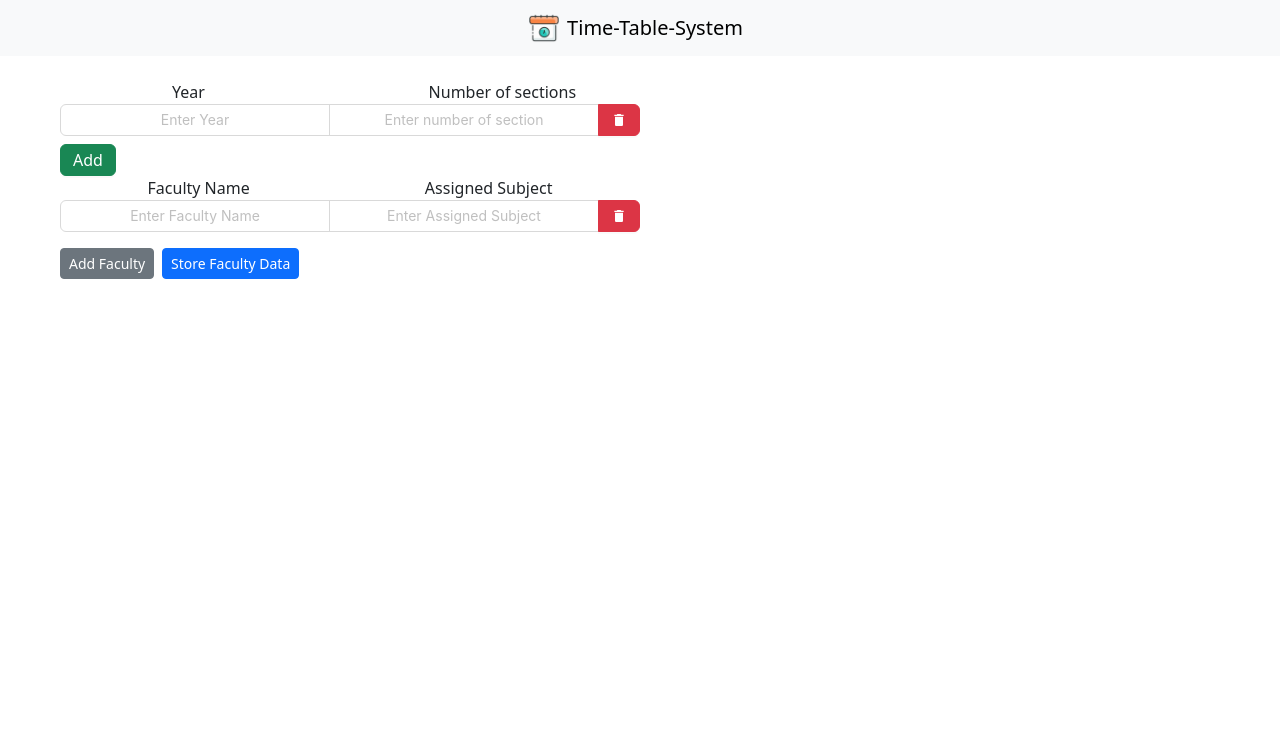
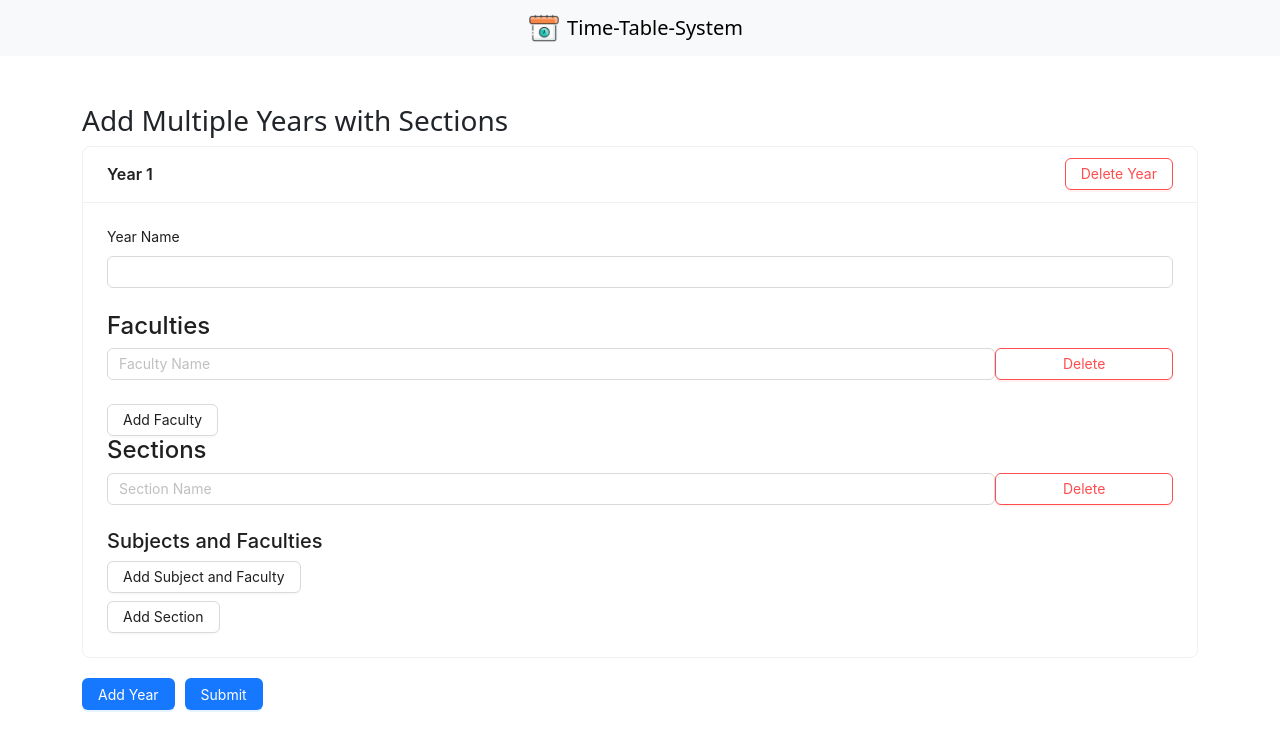
Before and after one commit to Divyx09/time-table-system, a React (Vite) app: page / in a window 1280 px wide. Shown: the top 750 px of the page. Built offline with nearby package versions, Linux system fonts and the light colour scheme.

Commit message:
form for data

```diff
--- a/src/Component/Dashboard.jsx
+++ b/src/Component/Dashboard.jsx
@@ -1,12 +1,14 @@
 import React from "react";
 import InputForm from "./InputForm";
 import Navbar from "./Navbar";
+import YearAndSection from "./YearAndSection";
 
 const Dashboard = () => {
   return (
     <div>
       <Navbar />
-      <InputForm />
+      {/* <InputForm /> */}
+      <YearAndSection />
     </div>
   );
 };
--- a/src/Component/InputForm.jsx
+++ b/src/Component/InputForm.jsx
@@ -1,20 +1,22 @@
 import { Input, Space, Button } from "antd";
-import React, { useEffect, useState } from "react";
+import { useEffect, useState } from "react";
 import { ToastContainer, toast } from "react-toastify";
 import "react-toastify/dist/ReactToastify.css";
 import { MdDelete } from "react-icons/md";
-import { FaPlus } from "react-icons/fa";
+import getQueryData from "../api/getQueryData";
 
 const InputForm = () => {
-  const [timeSlots, setTimeSlots] = useState("");
+  // const [timeSlots, setTimeSlots] = useState("");
 
-  const [classRoomId, setClassRoomId] = useState("");
-  const [classRoomNumber, setClassRoomNumber] = useState("");
-  const [classCapacity, setClassCapacity] = useState("");
+  // const [classRoomId, setClassRoomId] = useState("");
+  // const [classRoomNumber, setClassRoomNumber] = useState("");
+  // const [classCapacity, setClassCapacity] = useState("");
 
-  const [labId, setLabId] = useState("");
-  const [labNumber, setLabNumber] = useState("");
-  const [labCapacity, setLabCapacity] = useState("");
+  // const [labId, setLabId] = useState("");
+  // const [labNumber, setLabNumber] = useState("");
+  // const [labCapacity, setLabCapacity] = useState("");
+
+  const { data, error } = getQueryData();
 
   const idGenrator = (initials) => {
     let id = "";
@@ -106,26 +108,30 @@ const InputForm = () => {
     }
   };
 
+  useEffect(() => {
+    console.log(data);
+  }, []);
+
   return (
     <>
-      <div className="row my-4 mx-0">
+      <div className='row my-4 mx-0'>
         <div>
-          <div className="col-6 d-flex justify-content-around mx-5">
+          <div className='col-6 d-flex justify-content-around mx-5'>
             <label>Year</label>
             <label>Number of sections</label>
           </div>
           {section.map((session, index) => (
-            <div className="row mx-5">
-              <div className="col-6 px-0">
-                <Space.Compact className="w-100 mb-2">
-                  <Input className="text-center" placeholder="Enter Year" />
+            <div className='row mx-5' key={index}>
+              <div className='col-6 px-0'>
+                <Space.Compact className='w-100 mb-2'>
+                  <Input className='text-center' placeholder='Enter Year' />
                   <Input
-                    className="text-center"
-                    placeholder="Enter number of section"
+                    className='text-center'
+                    placeholder='Enter number of section'
                   />
                   <Button
-                    className="btn btn-danger d-flex align-items-center"
-                    onClick={() =>  handleDeleteSectionPerYearInputFields (index)}
+                    className='btn btn-danger d-flex align-items-center'
+                    onClick={() => handleDeleteSectionPerYearInputFields(index)}
                   >
                     <MdDelete />
                   </Button>
@@ -134,38 +140,38 @@ const InputForm = () => {
             </div>
           ))}
           <Button
-            className="btn btn-success d-flex align-items-center mx-5"
+            className='btn btn-success d-flex align-items-center mx-5'
             onClick={addSectionPerYear}
           >
             Add
           </Button>
 
-          <div className="row mx-5">
-            <div className="col-6  px-0">
-              <div className="d-flex justify-content-around ">
+          <div className='row mx-5'>
+            <div className='col-6  px-0'>
+              <div className='d-flex justify-content-around '>
                 <label> Faculty Name</label>
                 <label> Assigned Subject</label>
               </div>
               {facultyDataArray.map((faculty, index) => (
-                <Space.Compact className="w-100 mb-2" key={index}>
+                <Space.Compact className='w-100 mb-2' key={index}>
                   <Input
-                    className="text-center"
-                    placeholder="Enter Faculty Name"
+                    className='text-center'
+                    placeholder='Enter Faculty Name'
                     value={faculty.facultyName}
                     onChange={(e) =>
                       handleFacultyNameChange(index, e.target.value)
                     }
                   />
                   <Input
-                    className="text-center"
-                    placeholder="Enter Assigned Subject"
+                    className='text-center'
+                    placeholder='Enter Assigned Subject'
                     value={faculty.assignedSubject}
                     onChange={(e) =>
                       handleAssignedSubjectChange(index, e.target.value)
                     }
                   />
                   <Button
-                    className="btn btn-danger d-flex align-items-center"
+                    className='btn btn-danger d-flex align-items-center'
                     onClick={() => handleDeleteFacultyInputFieldButton(index)}
                   >
                     <MdDelete />
@@ -173,13 +179,13 @@ const InputForm = () => {
                 </Space.Compact>
               ))}
               <button
-                className="btn btn-secondary btn-sm mt-2"
+                className='btn btn-secondary btn-sm mt-2'
                 onClick={addNewInputFields}
               >
                 Add Faculty
               </button>
               <button
-                className="btn btn-primary btn-sm mt-2 ml-2 mx-2"
+                className='btn btn-primary btn-sm mt-2 ml-2 mx-2'
                 onClick={storeFacultyData}
               >
                 Store Faculty Data
@@ -188,7 +194,7 @@ const InputForm = () => {
           </div>
         </div>
       </div>
-      <ToastContainer theme="dark" position="top-center" pauseOnHover={false} />
+      <ToastContainer theme='dark' position='top-center' pauseOnHover={false} />
     </>
   );
 };
--- /dev/null
+++ b/src/Component/YearAndSection.jsx
@@ -0,0 +1,281 @@
+import React, { useState } from "react";
+import { Form, Input, Button, message, Card } from "antd";
+import axios from "axios";
+
+const YearAndSection = () => {
+  const [years, setYears] = useState([
+    {
+      year: "",
+      faculties: [{ name: "" }],
+      sections: [{ name: "", assignedFacultyForSubject: [] }],
+    },
+  ]);
+
+  const addYear = () => {
+    setYears([
+      ...years,
+      {
+        year: "",
+        faculties: [{ name: "" }],
+        sections: [{ name: "", assignedFacultyForSubject: [] }],
+      },
+    ]);
+  };
+
+  const deleteYear = (yearIndex) => {
+    const updatedYears = [...years];
+    updatedYears.splice(yearIndex, 1);
+    setYears(updatedYears);
+  };
+
+  const updateYearName = (index, value) => {
+    const updatedYears = [...years];
+    updatedYears[index].year = value;
+    setYears(updatedYears);
+  };
+
+  const addFaculty = (yearIndex) => {
+    const updatedYears = [...years];
+    updatedYears[yearIndex].faculties.push({ name: "" });
+    setYears(updatedYears);
+  };
+
+  const updateFaculty = (yearIndex, facultyIndex, value) => {
+    const updatedYears = [...years];
+    updatedYears[yearIndex].faculties[facultyIndex].name = value;
+    setYears(updatedYears);
+  };
+
+  const deleteFaculty = (yearIndex, facultyIndex) => {
+    const updatedYears = [...years];
+    updatedYears[yearIndex].faculties.splice(facultyIndex, 1);
+    setYears(updatedYears);
+  };
+
+  const addSection = (yearIndex) => {
+    const updatedYears = [...years];
+    updatedYears[yearIndex].sections.push({
+      name: "",
+      assignedFacultyForSubject: [],
+    });
+    setYears(updatedYears);
+  };
+
+  const updateSectionName = (yearIndex, sectionIndex, value) => {
+    const updatedYears = [...years];
+    updatedYears[yearIndex].sections[sectionIndex].name = value;
+    setYears(updatedYears);
+  };
+
+  const deleteSection = (yearIndex, sectionIndex) => {
+    const updatedYears = [...years];
+    updatedYears[yearIndex].sections.splice(sectionIndex, 1);
+    setYears(updatedYears);
+  };
+
+  const addSubjectAndFaculty = (yearIndex, sectionIndex) => {
+    const updatedYears = [...years];
+    updatedYears[yearIndex].sections[
+      sectionIndex
+    ].assignedFacultyForSubject.push({
+      subjectName: "",
+      facultyName: "",
+    });
+    setYears(updatedYears);
+  };
+
+  const updateSubjectOrFaculty = (
+    yearIndex,
+    sectionIndex,
+    subjectIndex,
+    field,
+    value,
+  ) => {
+    const updatedYears = [...years];
+    updatedYears[yearIndex].sections[sectionIndex].assignedFacultyForSubject[
+      subjectIndex
+    ][field] = value;
+    setYears(updatedYears);
+  };
+
+  const deleteSubjectAndFaculty = (yearIndex, sectionIndex, subjectIndex) => {
+    const updatedYears = [...years];
+    updatedYears[yearIndex].sections[
+      sectionIndex
+    ].assignedFacultyForSubject.splice(subjectIndex, 1);
+    setYears(updatedYears);
+  };
+
+  const onSubmit = async () => {
+    try {
+      for (const year of years) {
+        const payload = {
+          year: year.year,
+          faculties: year.faculties.map((faculty) => ({ name: faculty.name })),
+          sections: year.sections.map((section) => ({
+            name: section.name,
+            assignedFacultyForSubject: section.assignedFacultyForSubject.map(
+              (assignment) => ({
+                subjectName: assignment.subjectName,
+                facultyName: assignment.facultyName,
+              }),
+            ),
+          })),
+        };
+
+        await axios.post("http://localhost:8080/api/years", payload);
+      }
+
+      message.success("Years and their sections added successfully!");
+      setYears([
+        {
+          year: "",
+          faculties: [{ name: "" }],
+          sections: [{ name: "", assignedFacultyForSubject: [] }],
+        },
+      ]);
+    } catch (error) {
+      console.error("Error:", error.response?.data || error.message);
+      message.error("Failed to submit years.");
+    }
+  };
+
+  return (
+    <div className='container mt-5'>
+      <h3>Add Multiple Years with Sections</h3>
+
+      {years.map((year, yearIndex) => (
+        <Card
+          key={yearIndex}
+          title={`Year ${yearIndex + 1}`}
+          extra={
+            <Button danger onClick={() => deleteYear(yearIndex)}>
+              Delete Year
+            </Button>
+          }
+          style={{ marginBottom: "20px" }}
+        >
+          <Form layout='vertical'>
+            <Form.Item label='Year Name'>
+              <Input
+                value={year.year}
+                onChange={(e) => updateYearName(yearIndex, e.target.value)}
+              />
+            </Form.Item>
+
+            <h4>Faculties</h4>
+            {year.faculties.map((faculty, facultyIndex) => (
+              <Form.Item key={facultyIndex} className='row'>
+                <Input
+                  className='col-10'
+                  placeholder='Faculty Name'
+                  value={faculty.name}
+                  onChange={(e) =>
+                    updateFaculty(yearIndex, facultyIndex, e.target.value)
+                  }
+                />
+                <Button
+                  className='col-2'
+                  danger
+                  onClick={() => deleteFaculty(yearIndex, facultyIndex)}
+                >
+                  Delete
+                </Button>
+              </Form.Item>
+            ))}
+            <Button onClick={() => addFaculty(yearIndex)}>Add Faculty</Button>
+
+            <h4 className=''>Sections</h4>
+            {year.sections.map((section, sectionIndex) => (
+              <div key={sectionIndex} className=''>
+                <Form.Item className='row'>
+                  <Input
+                    className='col-10'
+                    placeholder='Section Name'
+                    value={section.name}
+                    onChange={(e) =>
+                      updateSectionName(yearIndex, sectionIndex, e.target.value)
+                    }
+                  />
+                  <Button
+                    className='col-2'
+                    danger
+                    onClick={() => deleteSection(yearIndex, sectionIndex)}
+                  >
+                    Delete
+                  </Button>
+                </Form.Item>
+                <h5>Subjects and Faculties</h5>
+                {section.assignedFacultyForSubject.map(
+                  (assignment, subjectIndex) => (
+                    <div key={subjectIndex}>
+                      <Form.Item>
+                        <Input
+                          placeholder='Subject Name'
+                          value={assignment.subjectName}
+                          onChange={(e) =>
+                            updateSubjectOrFaculty(
+                              yearIndex,
+                              sectionIndex,
+                              subjectIndex,
+                              "subjectName",
+                              e.target.value,
+                            )
+                          }
+                        />
+                      </Form.Item>
+                      <Form.Item>
+                        <Input
+                          placeholder='Faculty Name'
+                          value={assignment.facultyName}
+                          onChange={(e) =>
+                            updateSubjectOrFaculty(
+                              yearIndex,
+                              sectionIndex,
+                              subjectIndex,
+                              "facultyName",
+                              e.target.value,
+                            )
+                          }
+                        />
+                        <Button
+                          className='mt-2'
+                          danger
+                          onClick={() =>
+                            deleteSubjectAndFaculty(
+                              yearIndex,
+                              sectionIndex,
+                              subjectIndex,
+                            )
+                          }
+                        >
+                          Delete
+                        </Button>
+                      </Form.Item>
+                    </div>
+                  ),
+                )}
+                <Button
+                  className='mb-2'
+                  onClick={() => addSubjectAndFaculty(yearIndex, sectionIndex)}
+                >
+                  Add Subject and Faculty
+                </Button>
+              </div>
+            ))}
+            <Button onClick={() => addSection(yearIndex)}>Add Section</Button>
+          </Form>
+        </Card>
+      ))}
+
+      <Button type='primary' onClick={addYear}>
+        Add Year
+      </Button>
+      <Button type='primary' onClick={onSubmit} style={{ marginLeft: "10px" }}>
+        Submit
+      </Button>
+    </div>
+  );
+};
+
+export default YearAndSection;
--- /dev/null
+++ b/src/api/getQueryData.jsx
@@ -0,0 +1,20 @@
+import axios from "axios";
+import { useState } from "react";
+
+const getQueryData = ({ query }) => {
+  const [data, setData] = useState();
+  const [error, setError] = useState();
+
+  axios
+    .get(`http://localhost:8080/api/${query}`)
+    .then((res) => {
+      setData(res.data);
+    })
+    .catch((err) => {
+      setError(err.message);
+    });
+
+  return { data, error };
+};
+
+export default getQueryData;
```
Also changed, not shown: src/api/addQueryData.jsx (added, +19 -0 lines).
